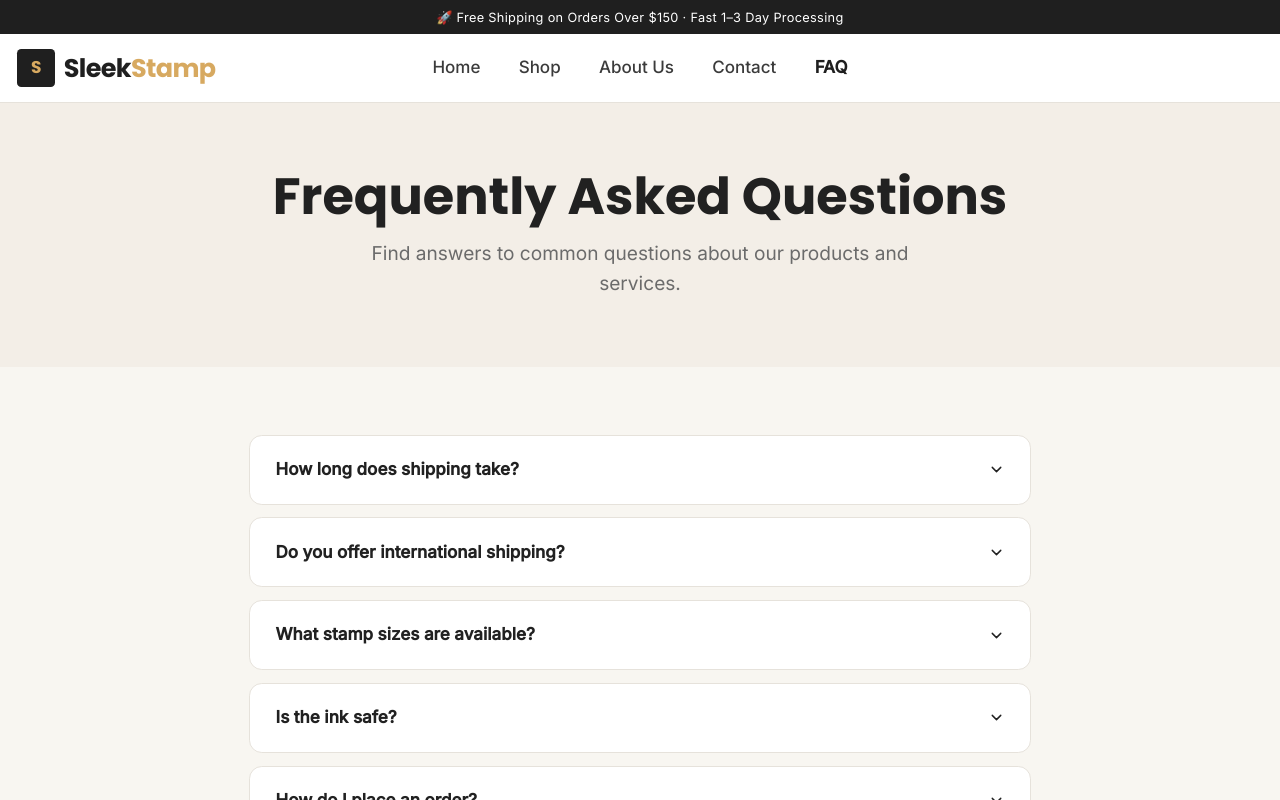
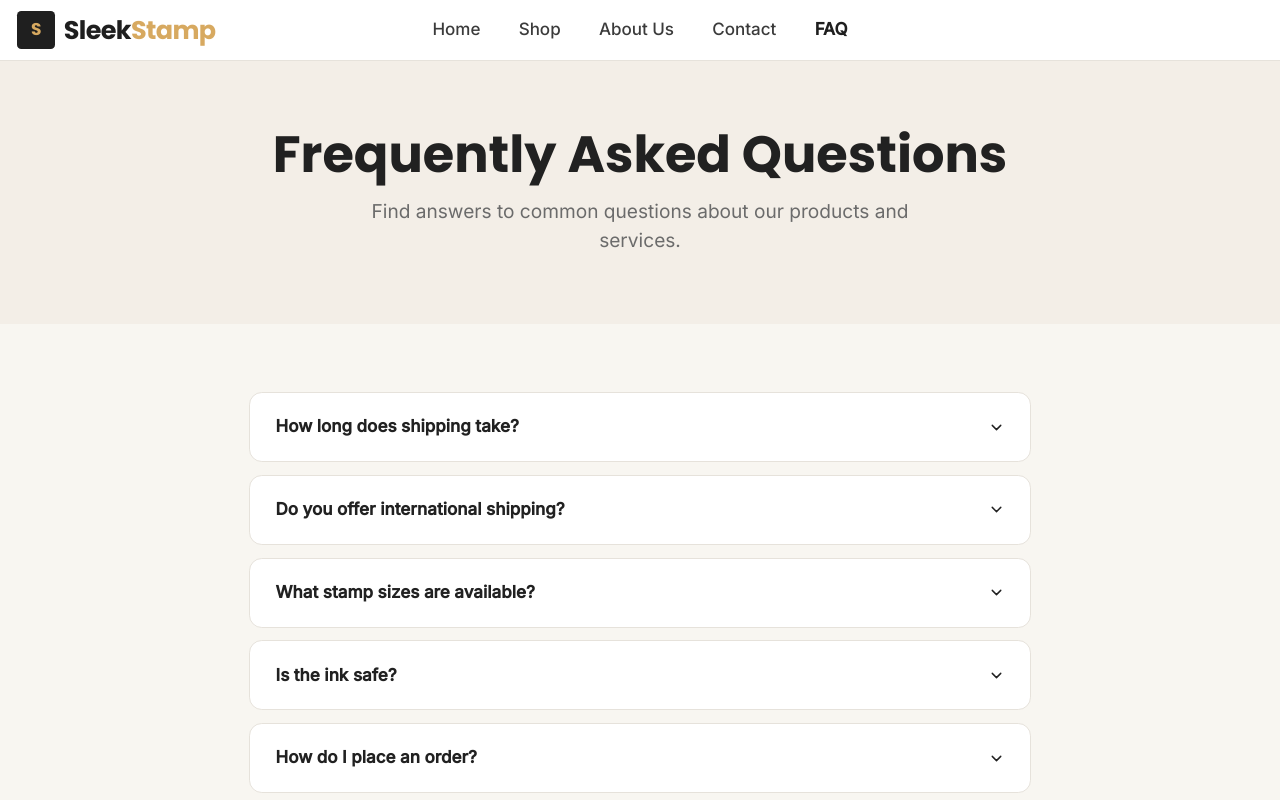
Before and after one commit to Paras-Chhabra/SleekStamp, a React (Vite) app: page /faq in a window 1280 px wide. Shown: the top 800 px of the page. Built offline with nearby package versions, Linux system fonts and the light colour scheme; the HTML template or start-up script is replaced by a standard one.

Commit message:
Remove free shipping bar, shrink navbar, increase hero top padding

```diff
--- a/src/components/Navbar.tsx
+++ b/src/components/Navbar.tsx
@@ -18,14 +18,9 @@ export default function Navbar() {
 
   return (
     <>
-      {/* Top announcement bar */}
-      <div className="bg-navy text-primary-foreground text-center py-2 text-xs font-body tracking-wide">
-        <span>🚀 Free Shipping on Orders Over $150 · Fast 1–3 Day Processing</span>
-      </div>
-
       <header className="bg-card border-b border-border shadow-sm">
         <div className="container mx-auto px-4">
-          <div className="flex items-center justify-between h-16 relative">
+          <div className="flex items-center justify-between h-14 relative">
             {/* Logo — far left */}
             <Link to="/" className="flex items-center gap-2 group z-10">
               <div className="w-9 h-9 bg-navy rounded flex items-center justify-center">
--- a/src/pages/StampBuilder.tsx
+++ b/src/pages/StampBuilder.tsx
@@ -67,7 +67,7 @@ export default function StampBuilder() {
 
             {/* ═══ HERO ═══ */}
             <section className="bg-white">
-                <div className="container mx-auto px-4 pt-6 md:pt-10 pb-12 text-center">
+                <div className="container mx-auto px-4 pt-20 md:pt-32 pb-12 text-center">
                     <span className="inline-flex items-center gap-1.5 bg-red-50 text-red-600 px-4 py-1.5 rounded-full text-sm font-body font-semibold mb-6">
                         🚀 Used by 2,000+ small businesses
                     </span>
```
